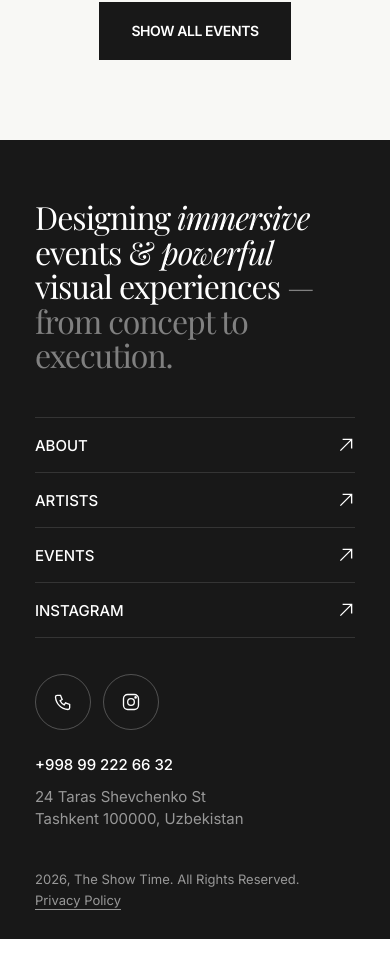
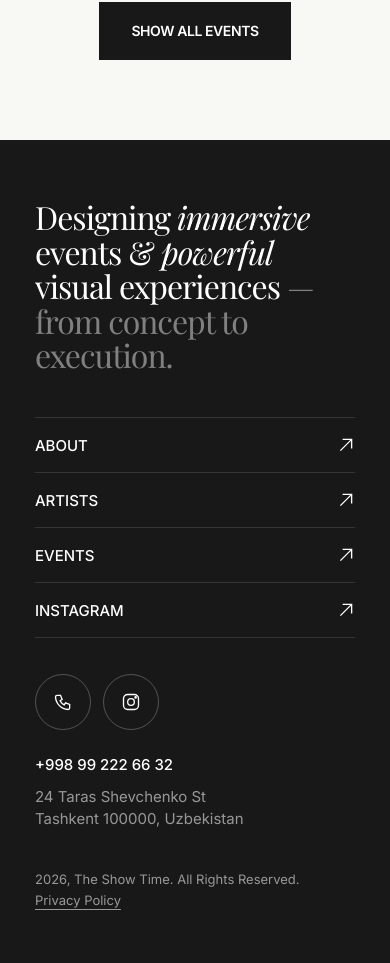
Before and after one commit to uniqspace/BMD, a Vue app: page / in a window 390 px wide. Shown: the part 3345-4308 px from the top of the page. Before the commit the page ends 4284 px from the top, so only its background shows below. Built offline with nearby package versions, Linux system fonts and the light colour scheme.

Commit message:
Dark page canvas on mobile/tablet so iOS Safari shows the footer colour under its toolbar; more space under the privacy link
Co-Authored-By: Claude Opus 5.5 <noreply@anthropic.com>
Claude-Session: https://claude.ai/code/session_01B6dQTr2Arpuaw1uCi2f54J

```diff
--- a/src/assets/main.css
+++ b/src/assets/main.css
@@ -21,6 +21,16 @@
 
     html {
         scroll-behavior: smooth;
+        /* Page canvas behind the content: dark like the mobile/tablet footer, so iOS Safari
+           fills the area under its toolbar (and the overscroll) with the footer colour.
+           The body keeps the white page background. */
+        background-color: #181818;
+    }
+
+    @media (min-width: 1024px) {
+        html {
+            background-color: #FFFFFF;
+        }
     }
 
     *{
--- a/src/components/TheFooter.vue
+++ b/src/components/TheFooter.vue
@@ -20,7 +20,7 @@ const titleClass = 'block mb-4 md:mb-5 text-[12px]/[100%] uppercase tracking-[0.
 </script>
 
 <template>
-    <footer id="contacts" class="bg-[#181818] text-white lg:bg-white lg:text-[#181818] lg:border-t lg:border-[#18181814] pt-15 pb-8 md:pt-18 md:pb-10 lg:pt-20">
+    <footer id="contacts" class="bg-[#181818] text-white lg:bg-white lg:text-[#181818] lg:border-t lg:border-[#18181814] pt-15 pb-14 md:pt-18 md:pb-16 lg:pt-20 lg:pb-10">
         <div class="container">
             <!-- Booking call -->
             <div class="flex flex-col gap-7 md:flex-row md:items-end md:justify-between md:gap-10">
```
